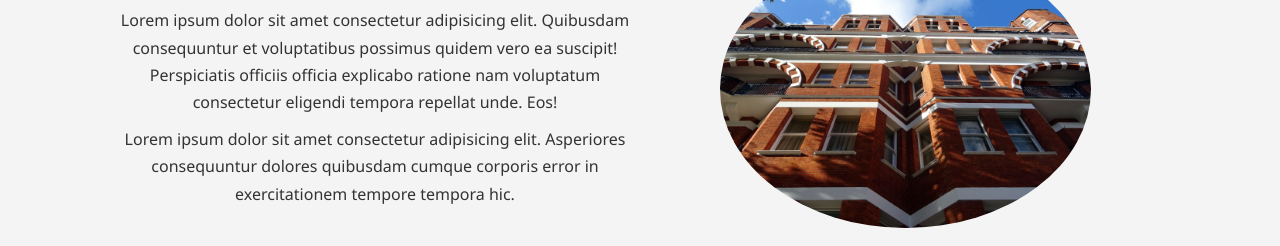
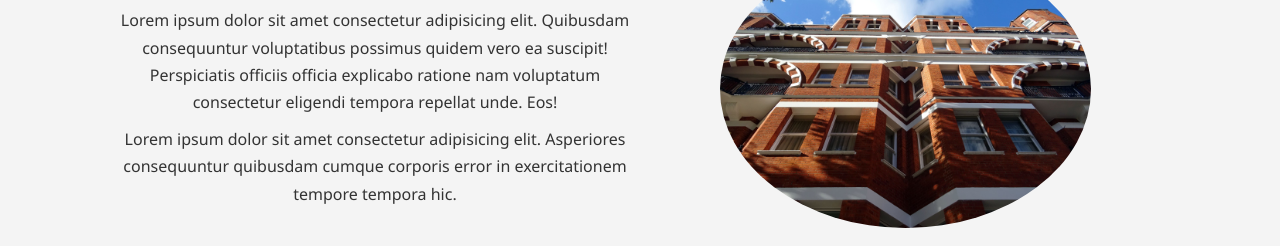
Before and after one commit to Shaleengovil25/Hotel-BT, a plain HTML site: page about.html in a window 1280 px wide. Shown: the part 137-383 px from the top of the page. Drawn offline with Linux system fonts and the light colour scheme.

Commit message:
Update about.html

```diff
--- a/about.html
+++ b/about.html
@@ -24,12 +24,14 @@
 
         </nav>
      </header>
+
+<!--     body -->
         <section id="about-info" class="light">
             <div class="container ">
                 <div class="info-left">
                     <h1 class="l-heading"> <span class="text">About</span> Hotel BT</h1>
-                    <p>Lorem ipsum dolor sit amet consectetur adipisicing elit. Quibusdam consequuntur et voluptatibus possimus quidem vero ea suscipit! Perspiciatis officiis officia explicabo ratione nam voluptatum consectetur eligendi tempora repellat unde. Eos!</p>
-                    <p>Lorem ipsum dolor sit amet consectetur adipisicing elit. Asperiores consequuntur dolores quibusdam cumque corporis error in exercitationem tempore tempora hic.</p>
+                    <p>Lorem ipsum dolor sit amet consectetur adipisicing elit. Quibusdam consequuntur voluptatibus possimus quidem vero ea suscipit! Perspiciatis officiis officia explicabo ratione nam voluptatum consectetur eligendi tempora repellat unde. Eos!</p>
+                    <p>Lorem ipsum dolor sit amet consectetur adipisicing elit. Asperiores consequuntur quibusdam cumque corporis error in exercitationem tempore tempora hic.</p>
 
                 </div>
                 <div class="info-right">
@@ -57,6 +59,7 @@
             </div>
         </section>
 
+<!--         footer -->
         <footer id="main">
             <p>Made with &hearts; by <a href="https://shaleen.co" >Shaleen Govil</a> .</p>
 
```
